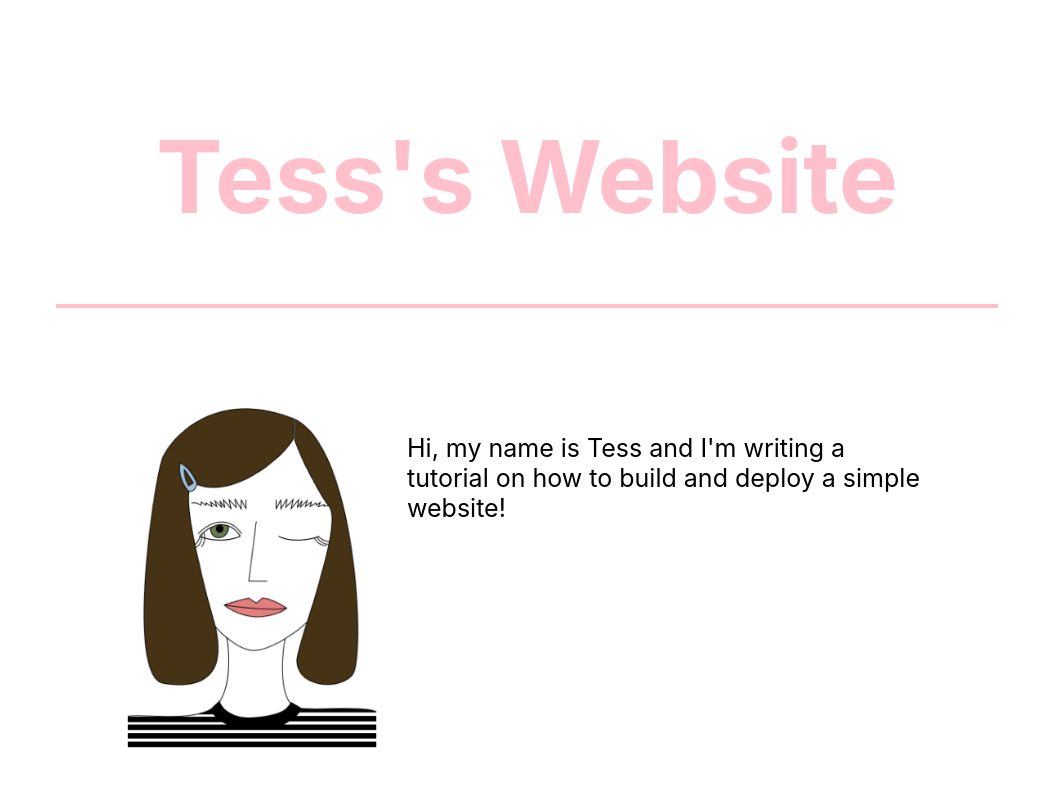
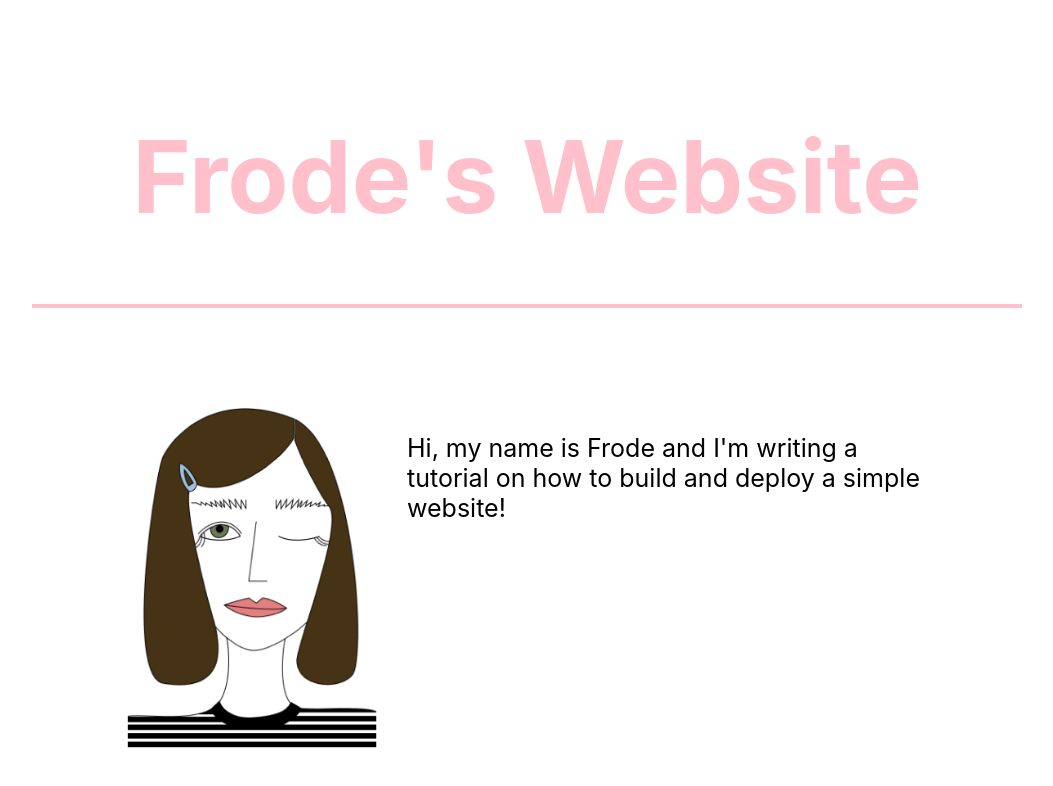
Before and after one commit to frode23/tutorial-website, a plain HTML site: page index.html in a window 1280 px wide. Shown: the whole page, without its empty margins (113-1166 px from the left). Drawn offline with Linux system fonts and the light colour scheme.

Commit message:
add frode

```diff
--- a/index.html
+++ b/index.html
@@ -7,11 +7,11 @@
 <body>
     <div class="main-container">
         <div class="header">
-            <h1>Tess's Website</h1>
+            <h1>Frode's Website</h1>
         </div>
         <div class="main-content">
             <img src="portrait-drawing.png">
-            <p>Hi, my name is Tess and I'm writing a tutorial on how to build and deploy a simple website!</p>
+            <p>Hi, my name is Frode and I'm writing a tutorial on how to build and deploy a simple website!</p>
         </div>
     </div>
 </body>
```
